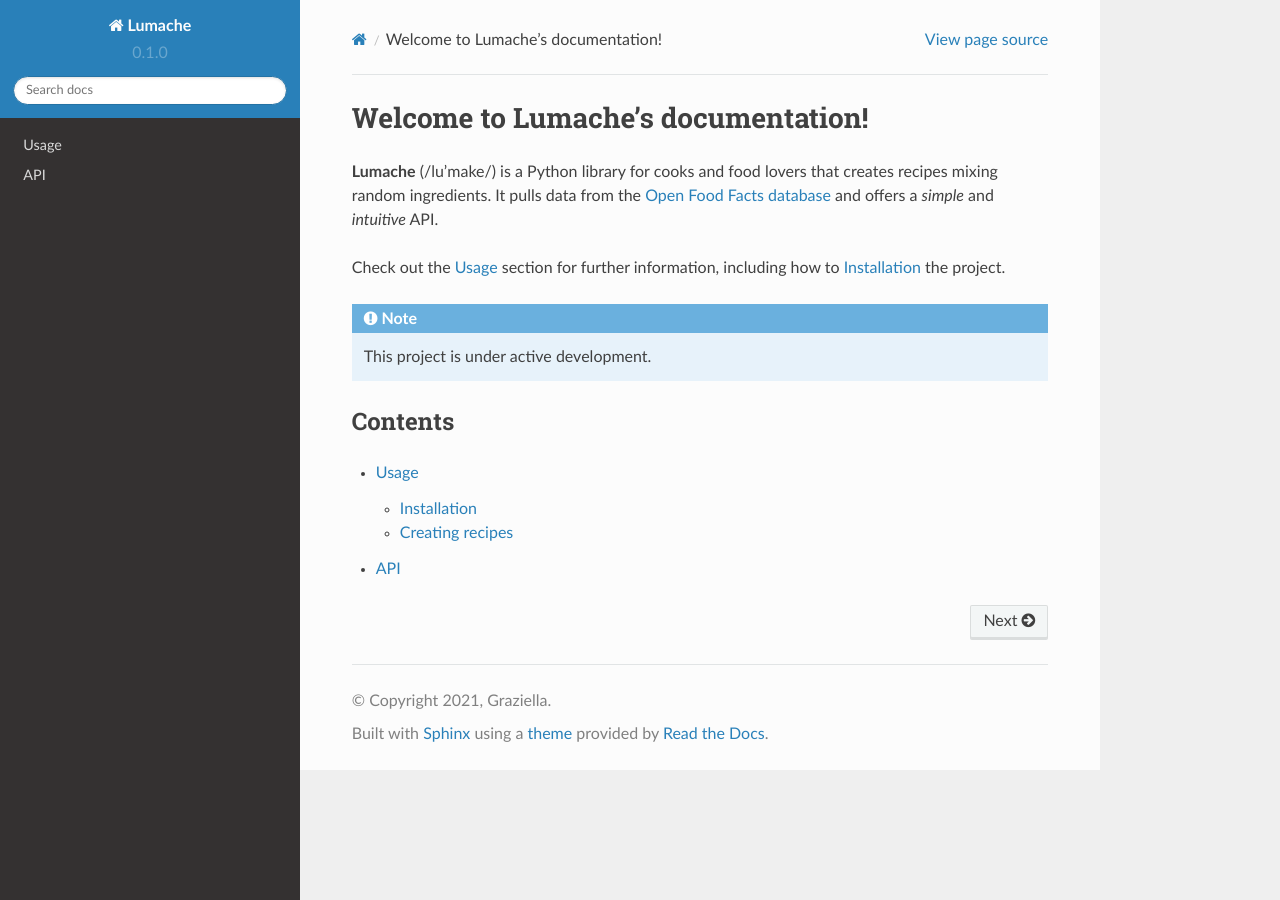
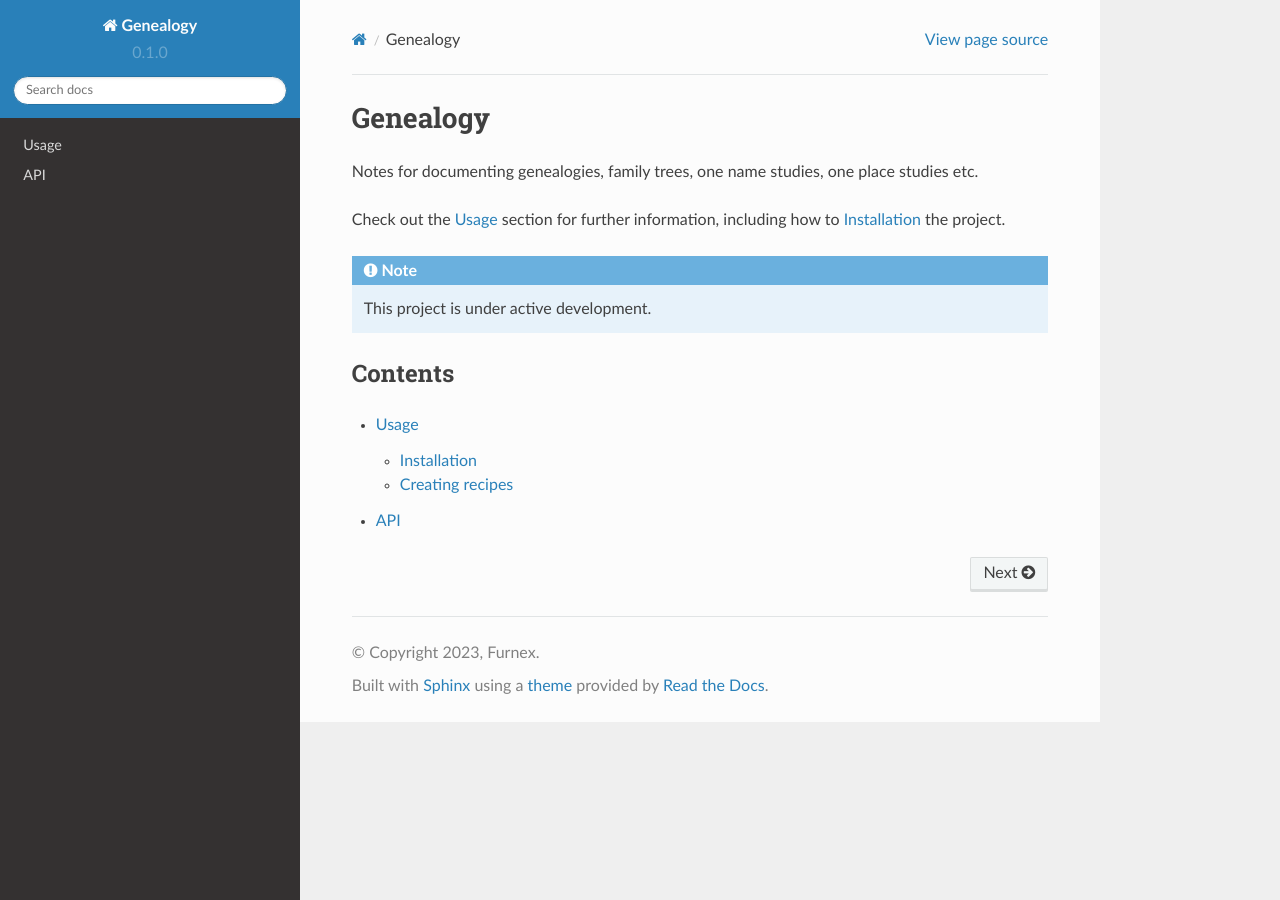
Before and after one commit to infuerno/rtd-genealogy, a Sphinx documentation site: the page built from docs/source/index.rst, in a window 1280 px wide. Built offline with Sphinx 7.4.7 and the Read the Docs theme 2.0.0, drawn with Linux system fonts in a browser that asks for light colours.

Commit message:
Tweak settings

```diff
--- a/docs/requirements.txt
+++ b/docs/requirements.txt
@@ -1,2 +1,2 @@
-sphinx==7.1.2
-sphinx-rtd-theme==1.3.0rc1
+sphinx==7.2.5
+sphinx-rtd-theme==1.3.0
--- a/docs/source/conf.py
+++ b/docs/source/conf.py
@@ -2,9 +2,9 @@
 
 # -- Project information
 
-project = 'Lumache'
-copyright = '2021, Graziella'
-author = 'Graziella'
+project = 'Genealogy'
+copyright = '2023, Furnex'
+author = 'Furnex'
 
 release = '0.1'
 version = '0.1.0'
--- a/docs/source/index.rst
+++ b/docs/source/index.rst
@@ -1,10 +1,7 @@
-Welcome to Lumache's documentation!
-===================================
+Genealogy
+=========
 
-**Lumache** (/lu'make/) is a Python library for cooks and food lovers
-that creates recipes mixing random ingredients.
-It pulls data from the `Open Food Facts database <https://world.openfoodfacts.org/>`_
-and offers a *simple* and *intuitive* API.
+Notes for documenting genealogies, family trees, one name studies, one place studies etc.
 
 Check out the :doc:`usage` section for further information, including
 how to :ref:`installation` the project.
--- a/pyproject.toml
+++ b/pyproject.toml
@@ -3,6 +3,6 @@
 build-backend = "flit_core.buildapi"
 
 [project]
-name = "lumache"
-authors = [{name = "Graziella", email = "graziella@lumache"}]
+name = "genealogy"
+authors = [{name = "furnex", email = "furnex@fastmail.fm"}]
 dynamic = ["version", "description"]
```
Also changed, not shown: README.rst (+3 -8 lines), lumache.py (deleted, +0 -23 lines), .readthedocs.yaml.
